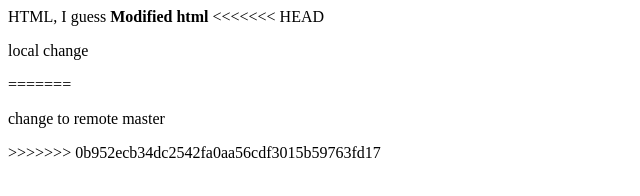
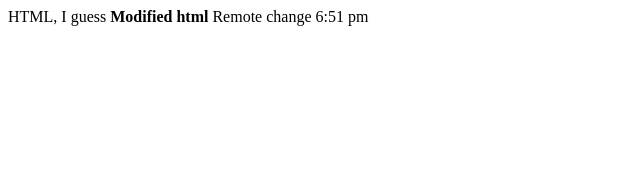
Before and after one commit to dwilson99/example-repo, a plain HTML site: page index.html in a window 1280 px wide. Shown: the whole page, without its empty margins (0-640 px from the left). Drawn offline with Linux system fonts and the light colour scheme.

Commit message:
Mods to index.html to cause a merge confilct

```diff
--- a/index.html
+++ b/index.html
@@ -2,10 +2,5 @@
 <hl>
 HTML, I guess
 <b>Modified html</b>
-<<<<<<< HEAD
-<p> local change</p>
-</hl>
-=======
-  <p> change to remote master</p>
-</hl>
->>>>>>> 0b952ecb34dc2542fa0aa56cdf3015b59763fd17
+
+ Remote change 6:51 pm
```
